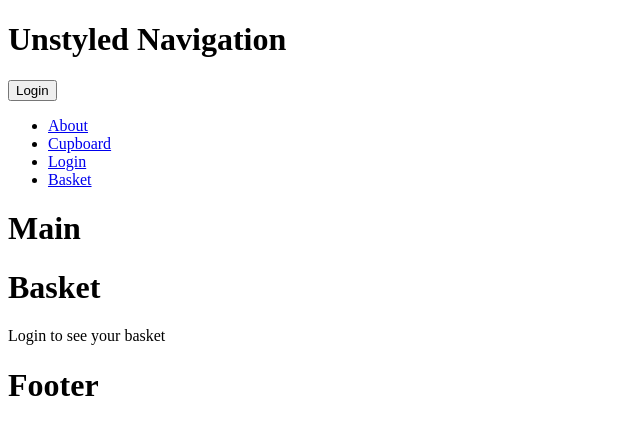
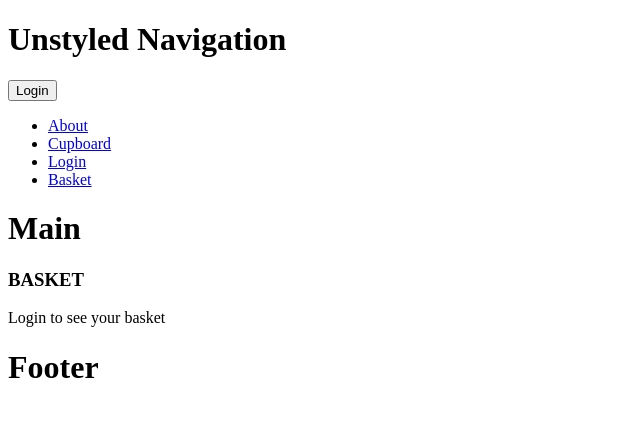
Before and after one commit to IsaacIngram/rit-swen261-u-fund-project, an Angular app in the folder ufund-ui/: page /basket in a window 1280 px wide. Shown: the top 434 px of the page, without its empty margins (0-640 px from the left). Built offline with nearby package versions, Linux system fonts and the light colour scheme.

Commit message:
perf: clean up page naming
Clean up page naming with headers to make it consistent

```diff
--- a/ufund-ui/src/app/basket/basket.component.html
+++ b/ufund-ui/src/app/basket/basket.component.html
@@ -1,4 +1,4 @@
-<h1>Basket</h1>
+<h3>BASKET</h3>
 <div *ngIf="accessControlService.isHelper()">
   <button type="button" (click)="clearBasket()">Clear Basket</button>
   <button type="button" (click)="checkoutBasket()">Checkout</button>
--- a/ufund-ui/src/app/cupboard/cupboard.component.html
+++ b/ufund-ui/src/app/cupboard/cupboard.component.html
@@ -47,8 +47,8 @@
 </div>
 
 <div *ngIf="accessControl.isHelper()">
-  <h3>Welcome, helper</h3>
-  <label for="search-box"> Need-Search:</label>
+    <h3>CUPBOARD</h3>
+    <label for="search-box"> Search:</label>
     <input #searchBox id="search-box" (input)="searchString(searchBox.value)">
     <ul >
         <li *ngFor="let need of needs">
--- a/ufund-ui/src/app/login/login.component.html
+++ b/ufund-ui/src/app/login/login.component.html
@@ -1,5 +1,4 @@
-<p>login works!</p>
-
+<h3>LOGIN</h3>
 Username: <input #username type="text" placeholder="Username"><br>
 Password: <input #password type="text" placeholder="Non-Functional"><br>
 <div *ngIf="charErrorVisible"  style="color:red">
```
Lines whose indentation alone changed are shown as unchanged.
